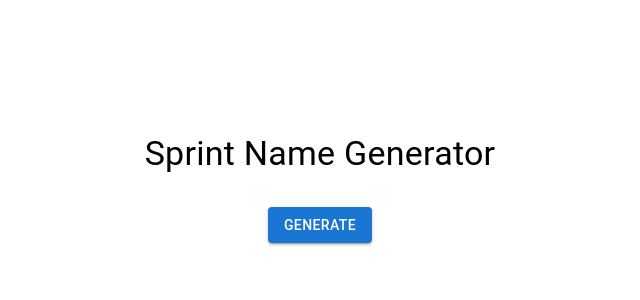
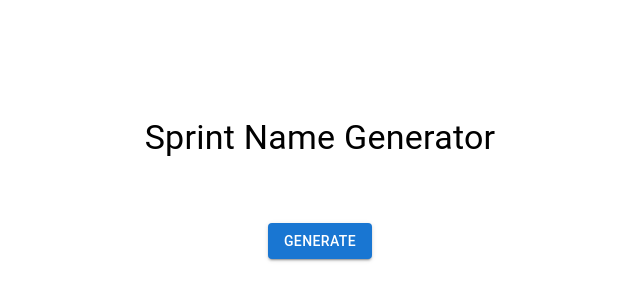
Before and after one commit to jorgik1/sprint-name-generator, a React (Create React App) app: page / in a window 1280 px wide. Shown: the part 212-512 px from the top of the page, without its empty margins (320-960 px from the left). Built offline with nearby package versions, Linux system fonts and the light colour scheme.

Commit message:
Added more spacing.

```diff
--- a/src/App.tsx
+++ b/src/App.tsx
@@ -25,16 +25,16 @@ export default function App() {
 
     return (
         <Grid direction="column" justifyContent="center" alignItems="center" container spacing={0} style={{minHeight: '100vh'}}>
-            <Grid item p={2}>
+            <Grid item p={4}>
                 <Typography variant="h4" align="center">
                     Sprint Name Generator
                 </Typography>
             </Grid>
-            <Grid item p={2}>
+            <Grid item p={4}>
                 <Button variant='contained' onClick={handleGenerate}>Generate</Button>
             </Grid>
             <Grid item>
-                <Typography variant="h3" align="center">
+                <Typography variant="h4" align="center">
                     <Result text={sprintName}/>
                 </Typography>
             </Grid>
```
